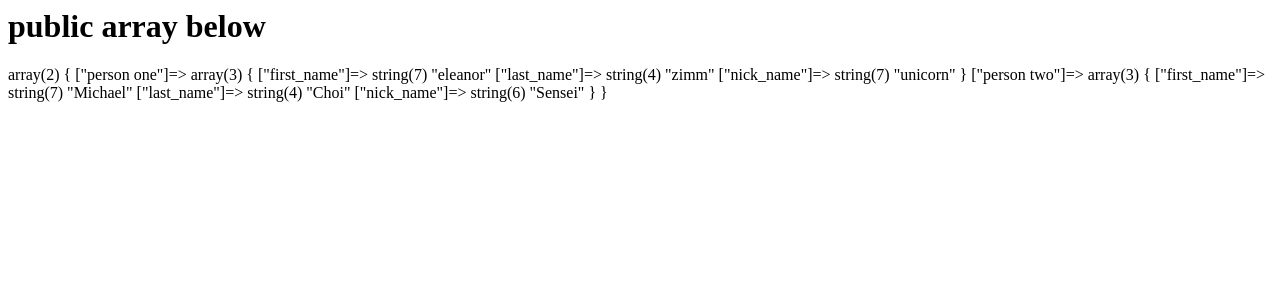
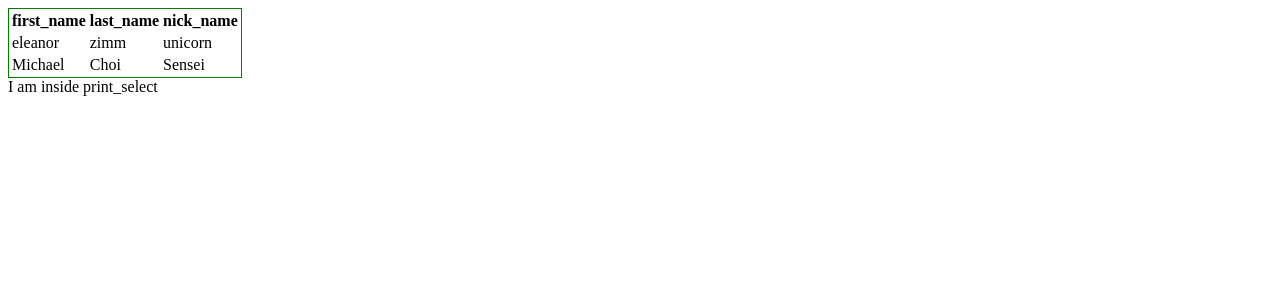
Before and after one commit to eleanorz/oop, a PHP site: page /oop_basic3.php in a window 1280 px wide. Shown: the top 300 px of the page. Run offline with PHP 8.4, Linux system fonts and the light colour scheme.

Commit message:
print_all works in ex 3

```diff
--- a/oop_basic3.php
+++ b/oop_basic3.php
@@ -1,6 +1,4 @@
-
 <?php
-
 // Create a class called 'HTML_Helper' that has the following two methods:
 // print_table -> takes an array that has multiple rows of information (imagine you queried the database and got all the list of users where each row has information like ["first_name" => "Michael", "last_name" => "Choi", "nick_name" => "Sensei"]. This functions takes this multi-dimensional arrays and prints out a beautiful html table with all the information in it. Make the keys appear in the first row (e.g. First Name, Last Name, Nick Name) and make the values of each row appear in the subsequent rows (e.g. Michael, Choi, Sensei).
 // print_select -> as the input, this method takes an array AND the name that should be used for the select tag; the method returns a string that is formatted in HTML. For example, say that $sample_array = ("CA", "WA", "UT", "TX", "AZ", "NY") and we call print_select("state", $sample_array) method. This would return a string that looks like: "<select name="state"><option value="CA">CA</option><option value="WA">WA</option>...</select>"
@@ -10,46 +8,35 @@
 	 {
 	 	var $arr = [];
 
- 	function __construct($user_array)
+	 	function __construct(){}
+
+	 	function print_table($array)
 	 	{
- 		$this->arr = $user_array;
- 		echo "<h1>public array below</h1>";
+	 		echo "<table style='border:1px solid green;'>";
+	 		foreach ($array[0] as $key => $value){
+	 			echo "<th>".$key." </th>";
 	 		}
 
- 	function print_table(){
-
- 		var_dump($this->arr);
-
- 		//this foreach loop declares all the headers
- 		// echo "<table>";
-
- 		// foreach($arr as $key=>$row)
- 		// {
- 		// 	echo "<th>".$key." </th>";
-
- 		// }
-
- 		// echo "</table>";
-
+	 		foreach ($array as $key => $value) {
+	 			echo "<tr>";
+	 				foreach ($value as $subkey => $subvalue) {
+	 					echo "<td>".$subvalue."</td>";
+	 				}
+	 			echo "</tr>";
+	 		}
+	 		echo "<table>";
 	 	}
 
- 	function print_select($user_selector){
-
-
+	 	function print_select($user_selector, $array){
 	 		echo "I am inside print_select";
-
-
 	 	}
 	 }
 
- $sample_array=array('person one'=>array("first_name" => "eleanor", "last_name" => "zimm", "nick_name" => "unicorn"), 'person two'=>array("first_name" => "Michael", "last_name" => "Choi", "nick_name" => "Sensei"));
+	 $sample_array=array(
+	 	array("first_name" => "eleanor", "last_name" => "zimm", "nick_name" => "unicorn"),  array("first_name" => "Michael", "last_name" => "Choi", "nick_name" => "Sensei")
+	 	);
 
-
-
- $test=new HTML_Helper($sample_array);
-
+	 $test=new HTML_Helper();
 	 $test->print_table($sample_array);
- // $test->print_select("juices");
-
-
+	 $test->print_select("juices",$sample_array);
  ?>
```
Lines whose indentation alone changed are shown as unchanged.
